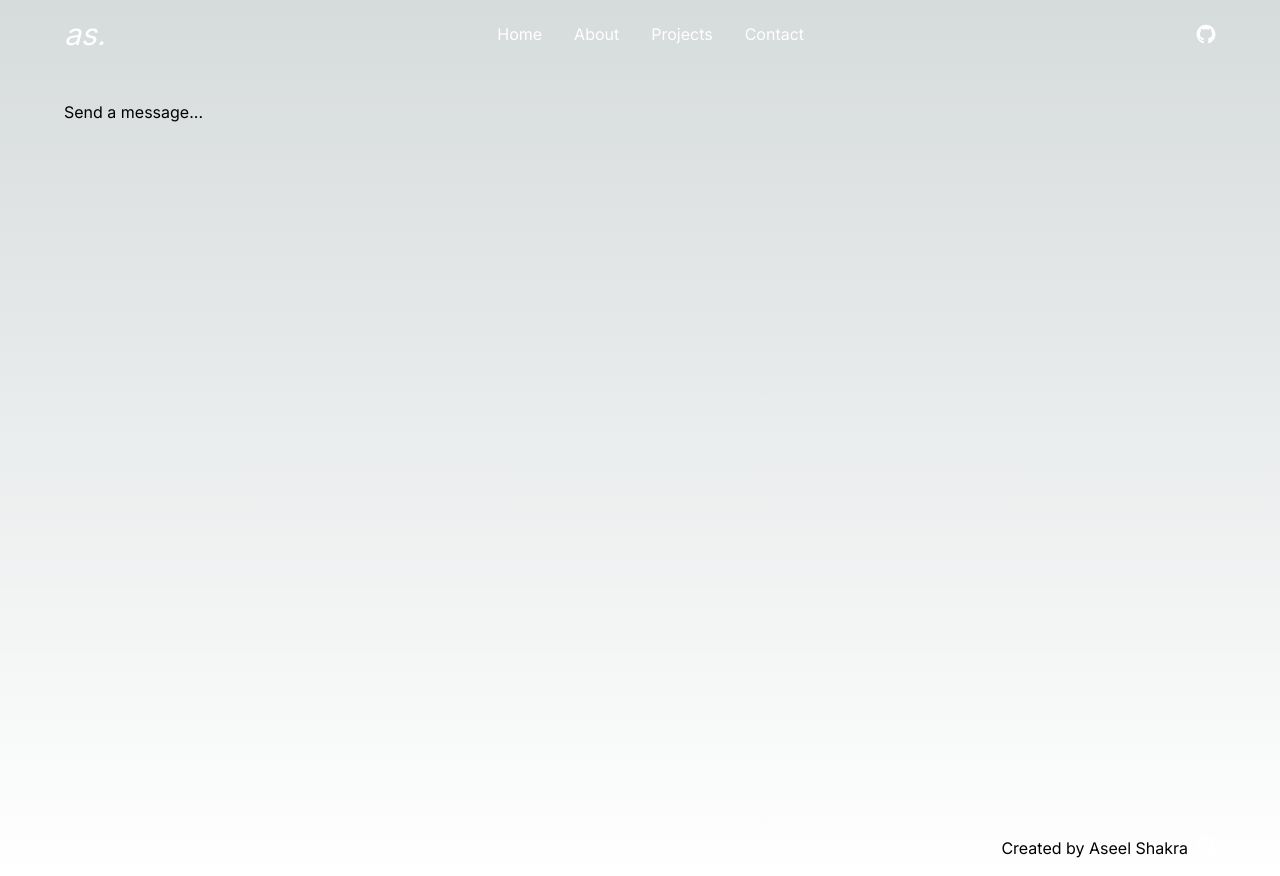
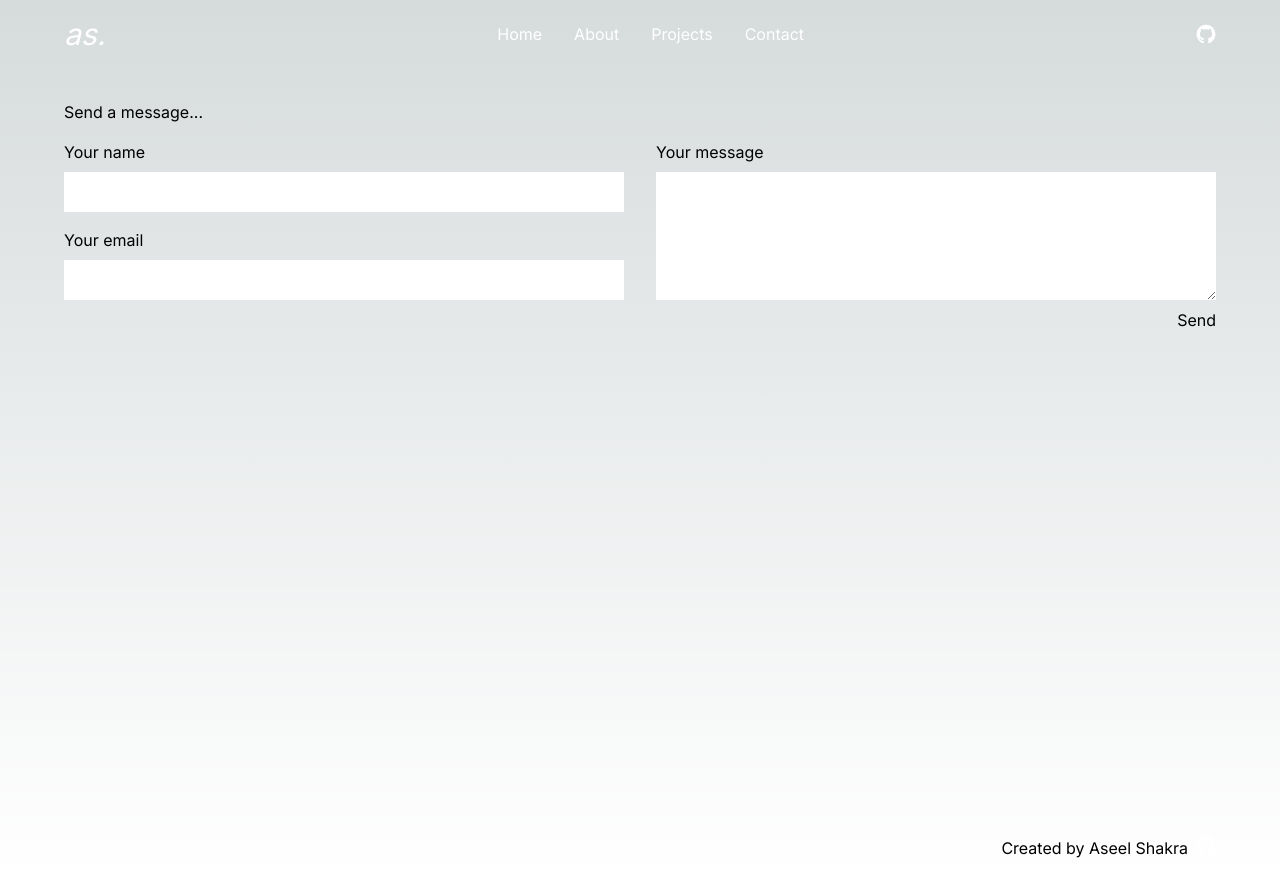
Before and after one commit to asiill/asiill-portfolio, a Next.js app: page /contact in a window 1280 px wide. Built offline with nearby package versions, Linux system fonts and the light colour scheme.

Commit message:
UpdAdd form to contact page. Update projects.

```diff
--- /dev/null
+++ b/src/app/components/contactForm.tsx
@@ -0,0 +1,21 @@
+export default function ContactForm() {
+    return (
+        <form name="contact" method="POST" data-netlify="true" className="flex flex-col gap-4 sm:grid sm:grid-cols-2 sm:gap-8">
+            <div className="flex flex-col gap-4 sm:col-span-1">
+                <div className="flex flex-col gap-2">
+                    <label htmlFor="name">Your name</label>
+                    <input id="name" type="text" name="name" className="p-2"/>
+                </div>
+                <div className="flex flex-col gap-2">
+                    <label htmlFor="email">Your email</label>
+                    <input id="email" type="email" name="email"  className="p-2"/>
+                </div>
+            </div>
+            <div className="flex flex-col gap-2 sm:col-span-1">
+                <label htmlFor="message">Your message</label>
+                <textarea id="message" name="message" className="min-h-32 p-1"/>
+                <button type="submit" className="self-end">Send</button>
+            </div>
+        </form>
+    );
+}
--- a/src/app/contact/page.tsx
+++ b/src/app/contact/page.tsx
@@ -1,7 +1,10 @@
+import ContactForm from "../components/contactForm";
+
 export default function Contact() {
   return (
-    <main>
+    <main className="flex flex-col gap-4">
       <h1>Send a message...</h1>
+      <ContactForm />
     </main>
   );
 }
--- a/src/app/data/projects.js
+++ b/src/app/data/projects.js
@@ -14,6 +14,13 @@ const projects = [
         "live": "https://asiill.github.io/paper-and-pigment"
     },
     {
+        "name": "Weather app",
+        "description": "This Javascript application fetches and displays the current weather for a given city. It makes use of the OpenWeather API at https://openweathermap.org.",
+        "tools": "HTML | CSS | Javascript | webpack | OpenWeather API",
+        "repo": "https://github.com/asiill/weather-app",
+        "live": "https://asiill.github.io/weather-app"
+    },
+    {
         "name": "Battleship game",
         "description": "This is a Javascript implementation of the board game 'Battleship'.",
         "tools": "HTML | CSS | Javascript | webpack | Jest",
```
